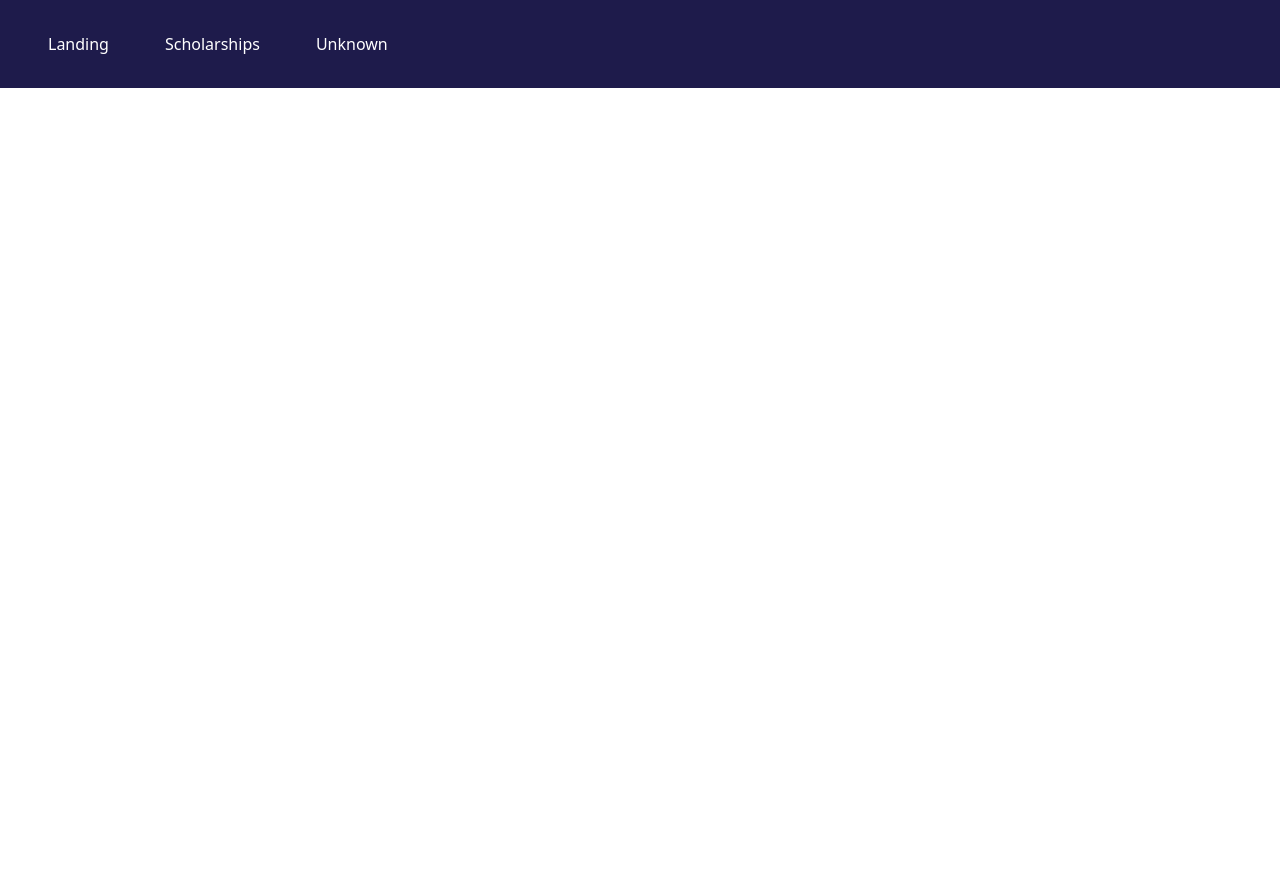
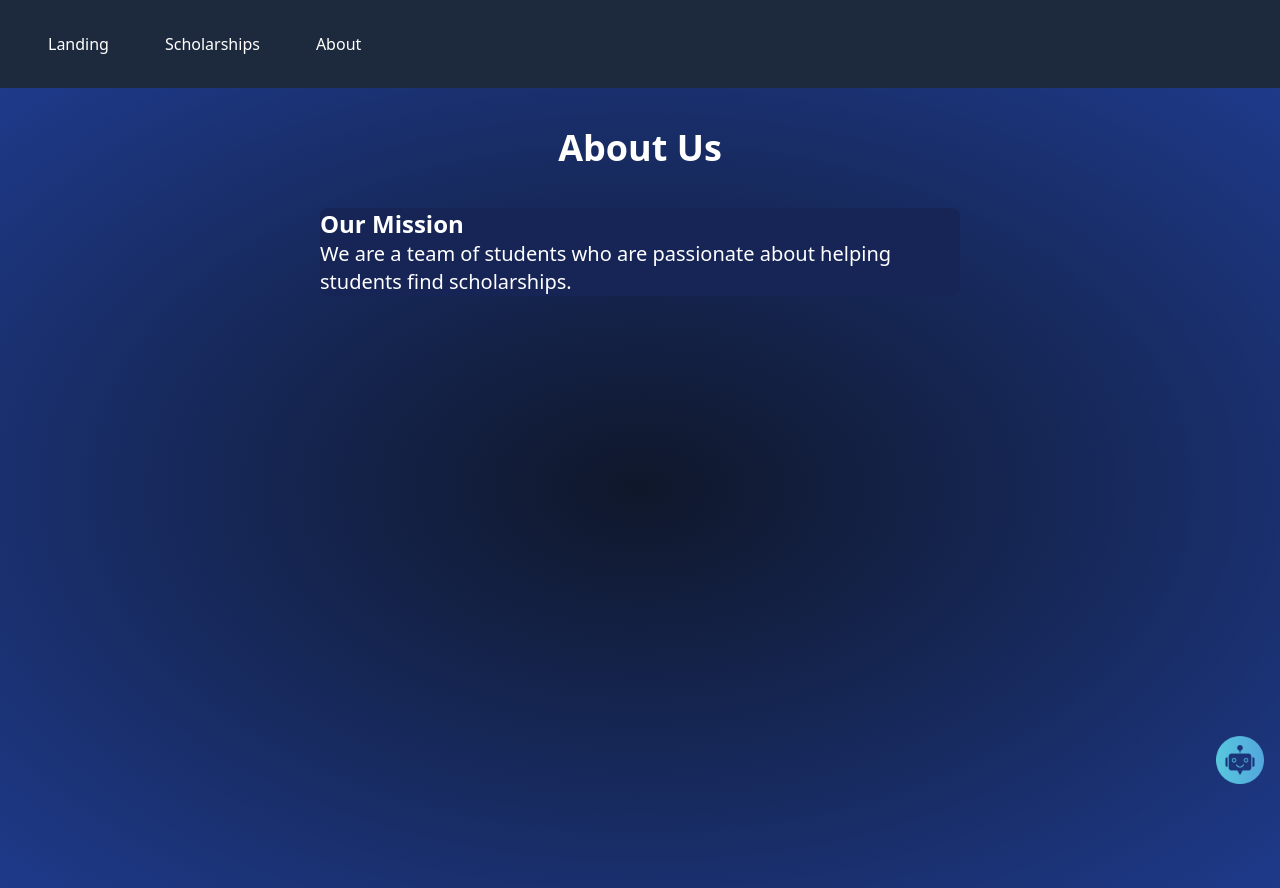
Before and after one commit to DerrickThrower/Stellarship, a React (Vite) app: page /about in a window 1280 px wide. Before the commit the page ends 800 px from the top, so only its background shows below. Built offline with nearby package versions, Linux system fonts and the light colour scheme.

Commit message:
removed chatbot from scholarship due to issues

```diff
--- a/src/App.tsx
+++ b/src/App.tsx
@@ -2,7 +2,7 @@ import { BrowserRouter as Router, Routes, Route } from 'react-router-dom'
 import { Navbar } from './components/Navbar'
 import Landing from './pages/Landing'
 import Scholarships from './pages/ScholarshipsPage'
-import Unknown from './pages/uknown'
+import About from './pages/RealAbout'
 
 function App() {
   return (
@@ -12,7 +12,7 @@ function App() {
         <Routes>
           <Route path="/" element={<Landing />} />
           <Route path="/scholarships" element={<Scholarships />} />
-          <Route path="/unknown" element={<Unknown />} />
+          <Route path="/about" element={<About />} />
         </Routes>
       </div>
     </Router>
--- a/src/components/Navbar.tsx
+++ b/src/components/Navbar.tsx
@@ -4,12 +4,8 @@ import '../App.css'
 
 export const Navbar = () => {
   return (
-    <nav style={{
-      background: 'linear-gradient(to right, #1e1b4b, #1e1b4b)',
-      padding: '2rem',
-      borderRadius: '5x',
-    }}>
-      <ul style={{ display: 'flex', gap: '1.5rem', listStyle: 'none', padding: 0, margin: 0, color: 'white' }}>
+    <nav className="bg-slate-800" style={{ padding: '2rem' }}>
+      <ul style={{ display: 'flex', gap: '1.5rem', listStyle: 'none', padding: 0, margin: 0, color: 'white' ,}}>
         <li>
           <Link to="/" style={{ padding: '0.5rem 1rem', color: 'white', textDecoration: 'none' }}>Landing</Link>
         </li>
@@ -17,7 +13,7 @@ export const Navbar = () => {
           <Link to="/scholarships" style={{ padding: '0.5rem 1rem', color: 'white', textDecoration: 'none' }}>Scholarships</Link>
         </li>
         <li>
-          <Link to="/unknown" style={{ padding: '0.5rem 1rem', color: 'white', textDecoration: 'none' }}>Unknown</Link>
+          <Link to="/about" style={{ padding: '0.5rem 1rem', color: 'white', textDecoration: 'none' }}>About</Link>
         </li>
       </ul>
     </nav>
--- /dev/null
+++ b/src/pages/RealAbout.tsx
@@ -0,0 +1,33 @@
+import React from 'react'
+import { Chatbot } from '../components/chatbot'
+
+const about = () => {
+
+
+
+
+
+
+  return (
+    <div className='min-h-screen bg-radial from-slate-950 to-indigo-950 relative'>
+
+      <h1 className=' pt-10 text-4xl font-bold text-white text-center '>About Us</h1>
+
+      <div className='flex justify-center items-center pt-10 text-white'>
+        <div className='w-1/2 h-1/2 bg-blue-950 rounded-lg'>
+          <h2 className='text-2xl font-bold'>Our Mission</h2>
+          <p className='text-xl'>We are a team of students who are passionate about helping students find scholarships.</p>
+        </div>
+      </div>
+
+
+
+
+
+
+      <Chatbot />
+    </div>
+  )
+}
+
+export default about
--- a/src/pages/ScholarshipsPage.tsx
+++ b/src/pages/ScholarshipsPage.tsx
@@ -1,5 +1,4 @@
 import React from 'react'
-import { Chatbot } from '../components/chatbot'
 import ScholarshipCard from '../components/scholarshipcard'
 import stars from '../assets/stars.png'
 
@@ -9,6 +8,7 @@ import stars from '../assets/stars.png'
 const Scholarships = () => {
   return (
     <div className="min-h-screen bg-radial from-slate-950 to-indigo-950 relative">
+
       <div
         className="absolute inset-0 animate-twinkle h-full"
         style={{
@@ -18,6 +18,7 @@ const Scholarships = () => {
           opacity: 0.5,
         }}
       ></div>
+
 
       <div className="relative z-10 p-8">
         <div className="grid grid-cols-1 md:grid-cols-2 lg:grid-cols-3 gap-6">
@@ -32,7 +33,9 @@ const Scholarships = () => {
         </div>
       </div>
 
-      <Chatbot />
+
+
+
     </div>
   )
 }
--- a/src/pages/uknown.tsx
+++ /dev/null
@@ -1,25 +0,0 @@
-import React from 'react'
-import { Chatbot } from '../components/chatbot'
-
-const Projects = () => {
-
-
-
-
-
-
-  return (
-    <div>
-
-
-
-
-
-
-
-      <Chatbot />
-    </div>
-  )
-}
-
-export default Projects
```
